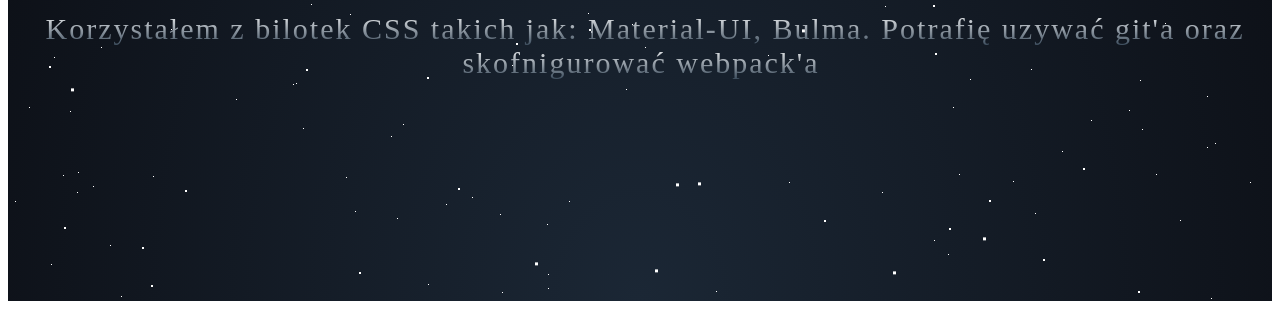
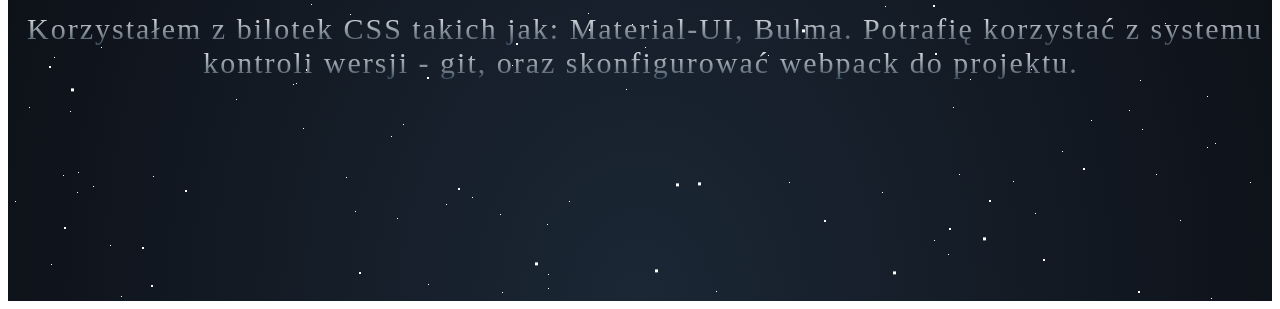
Before and after one commit to MateuszGajo/PortfolioV2, a website built with webpack: page public/index.html in a window 1280 px wide. Shown: the part 507-816 px from the top of the page. Built offline with nearby package versions, Linux system fonts and the light colour scheme.

Commit message:
changed .gitignore, aboutme text

```diff
--- a/public/index.html
+++ b/public/index.html
@@ -1,15 +1,15 @@
 <!DOCTYPE html>
 <html lang="en">
+
 <head>
   <meta charset="UTF-8" />
   <meta name="viewport" content="width=device-width, initial-scale=1.0" />
   <title>Document</title>
   <link rel="stylesheet" href="./assets/styles/main.css" />
-    <link
-      href="https://fonts.googleapis.com/css?family=Oswald:400,700|Roboto:400,900&display=swap&subset=latin-ext"
-      rel="stylesheet"
-    />
+  <link href="https://fonts.googleapis.com/css?family=Oswald:400,700|Roboto:400,900&display=swap&subset=latin-ext"
+    rel="stylesheet" />
 </head>
+
 <body>
   <div class="container">
     <section class="aboutme">
@@ -20,20 +20,18 @@
         <span>
           Jestem studentem pierwszego roku informatyki. Web development'u uczę
           sie od roku, przez ten czas wykonałem kilka projektów
-            niekomercyjnych. Stak technologiczny na jakim pracuje to</span
-          >
+          niekomercyjnych. Stak technologiczny na jakim pracuje to</span>
         <br />
         <span>Front-end:<b>HTML, CSS, SASS, React, Redux, Next.js</b></span>
         <span>Back-end:<b>Node.js, Express, GraphQL</b></span>
         <span>Aplikacje mobilne:<b>React-native</b></span>
         <br />
-          <span
-            >Korzystałem z bilotek CSS takich jak: Material-UI, Bulma. Potrafię
-            uzywać git'a oraz skofnigurować webpack'a</span
-          >
+        <span>Korzystałem z bilotek CSS takich jak: Material-UI, Bulma. Potrafię korzystać z systemu kontroli wersji -
+          git, oraz skonfigurować webpack do projektu. </span>
       </div>
     </section>
   </div>
   <script src="./assets/scripts/bundle.js"></script>
 </body>
+
 </html>
```
Also changed, not shown: 1 other file. Lines whose indentation alone changed are shown as unchanged.
